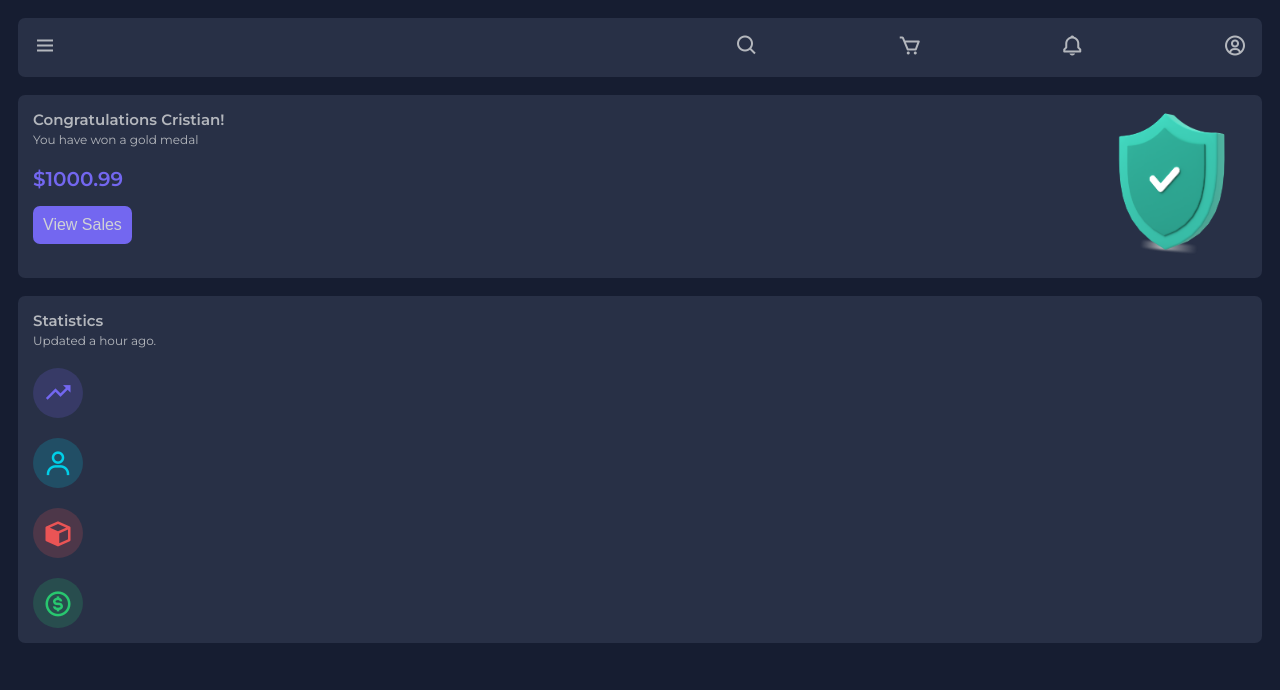
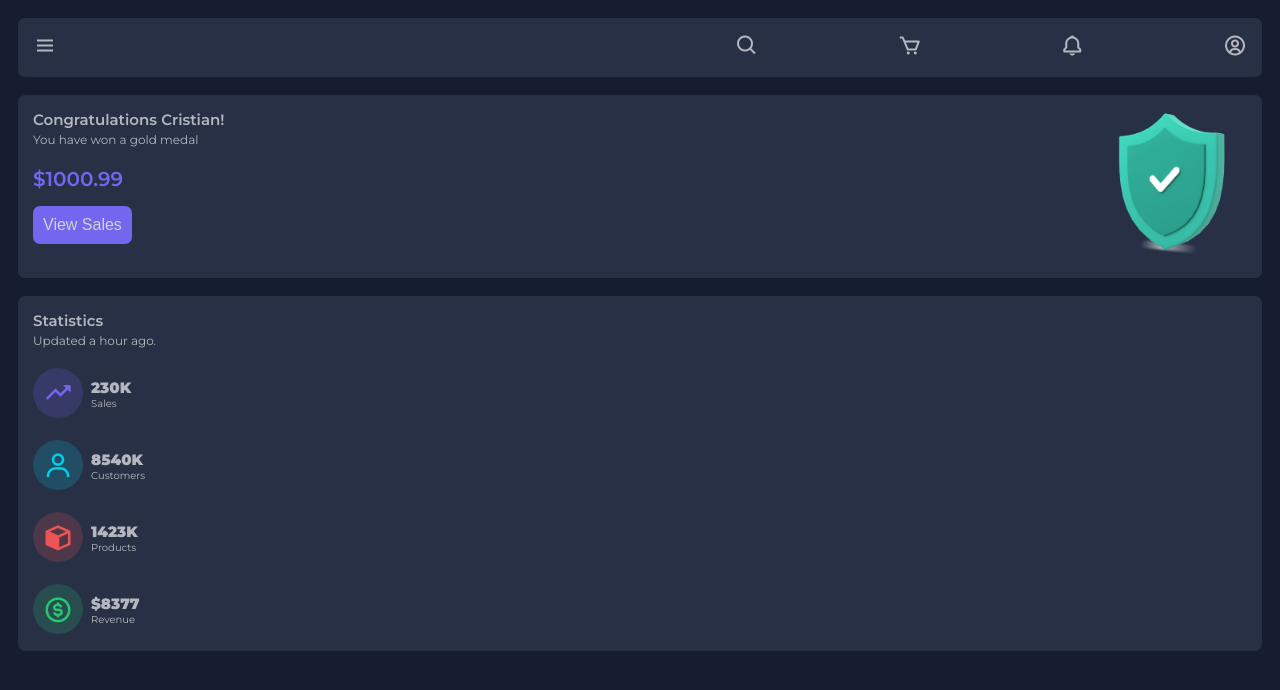
Before and after one commit to cristianoso19/definitivoHTML, a plain HTML site: page EstrategiasResponsive/RetoResponsive/index.html in a window 1280 px wide. Drawn offline with nearby package versions, Linux system fonts and the light colour scheme.

Commit message:
Statics description

```diff
--- a/EstrategiasResponsive/RetoResponsive/index.html
+++ b/EstrategiasResponsive/RetoResponsive/index.html
@@ -52,29 +52,37 @@
                         <div class="badge badge-primary">
                            <i class='bx bx-trending-up'></i>
                         </div>
-                        <h4 class="card-statistic-value"></h4>
-                        <p class="card-statistic-description"></p>
+                        <div class="badge-description">
+                           <h4 class="badge-description-title">230K</h4>
+                           <p class="badge-description-info">Sales</p>
+                        </div>
                      </div>
                      <div class="card-statistic">
                         <div class="badge badge-info">
                            <i class='bx bx-user'></i>
                         </div>
-                        <h4 class="card-statistic-value"></h4>
-                        <p class="card-statistic-description"></p>
+                        <div class="badge-description">
+                           <h4 class="badge-description-title">8540K</h4>
+                           <p class="badge-description-info">Customers</p>
+                        </div>
                      </div>
                      <div class="card-statistic">
                         <div class="badge badge-danger">
                            <i class='bx bxs-cube'></i>
                         </div>
-                        <h4 class="card-statistic-value"></h4>
-                        <p class="card-statistic-description"></p>
+                        <div class="badge-description">
+                           <h4 class="badge-description-title">1423K</h4>
+                           <p class="badge-description-info">Products</p>
+                        </div>
                      </div>
                      <div class="card-statistic">
                         <div class="badge badge-success">
                            <i class='bx bx-dollar-circle'></i>
                         </div>
-                        <h4 class="card-statistic-value"></h4>
-                        <p class="card-statistic-description"></p>
+                        <div class="badge-description">
+                           <h4 class="badge-description-title">$8377</h4>
+                           <p class="badge-description-info">Revenue</p>
+                        </div>
                      </div>
                   </div>
                </div>
--- a/EstrategiasResponsive/RetoResponsive/style.css
+++ b/EstrategiasResponsive/RetoResponsive/style.css
@@ -12,29 +12,7 @@
    --header-size: 4rem;
    --font-icons: 2.4rem;
 }
-.badge {
-   width: 5rem;
-   height: 5rem;
-   border-radius: 2.5rem;
-   font-size: 3rem;
-   padding: 1rem 1rem;
-}
-.badge-primary{
-   background-color: #7367f030;
-   color: #7367f0;
-}
-.badge-info{
-   background-color: #00cfe830;
-   color: #00cfe8;
-}
-.badge-danger{
-   background-color: #ea545530;
-   color: #ea5455;
-}
-.badge-success{
-   background-color: #28c76f30;
-   color: #28c76f;
-}
+
 * {
    box-sizing: border-box;
    margin: 0;
@@ -118,10 +96,36 @@ ul li {
 }
 .card-statistic{
    margin-top: 2rem;
+   width: 4rem;
+   display: flex;
 }
-.card-statistic-icon{
+.badge {
+   display: inline-block;
    width: 5rem;
    height: 5rem;
    border-radius: 2.5rem;
-
+   font-size: 3rem;
+   padding: 1rem 1rem;
 }
+.badge-primary{
+   background-color: #7367f030;
+   color: #7367f0;
+}
+.badge-info{
+   background-color: #00cfe830;
+   color: #00cfe8;
+}
+.badge-danger{
+   background-color: #ea545530;
+   color: #ea5455;
+}
+.badge-success{
+   background-color: #28c76f30;
+   color: #28c76f;
+}
+.badge-description{
+   padding: 1rem 0.8rem;
+}
+.badge-description-title{
+   font-size: 1.5rem;
+}
```
